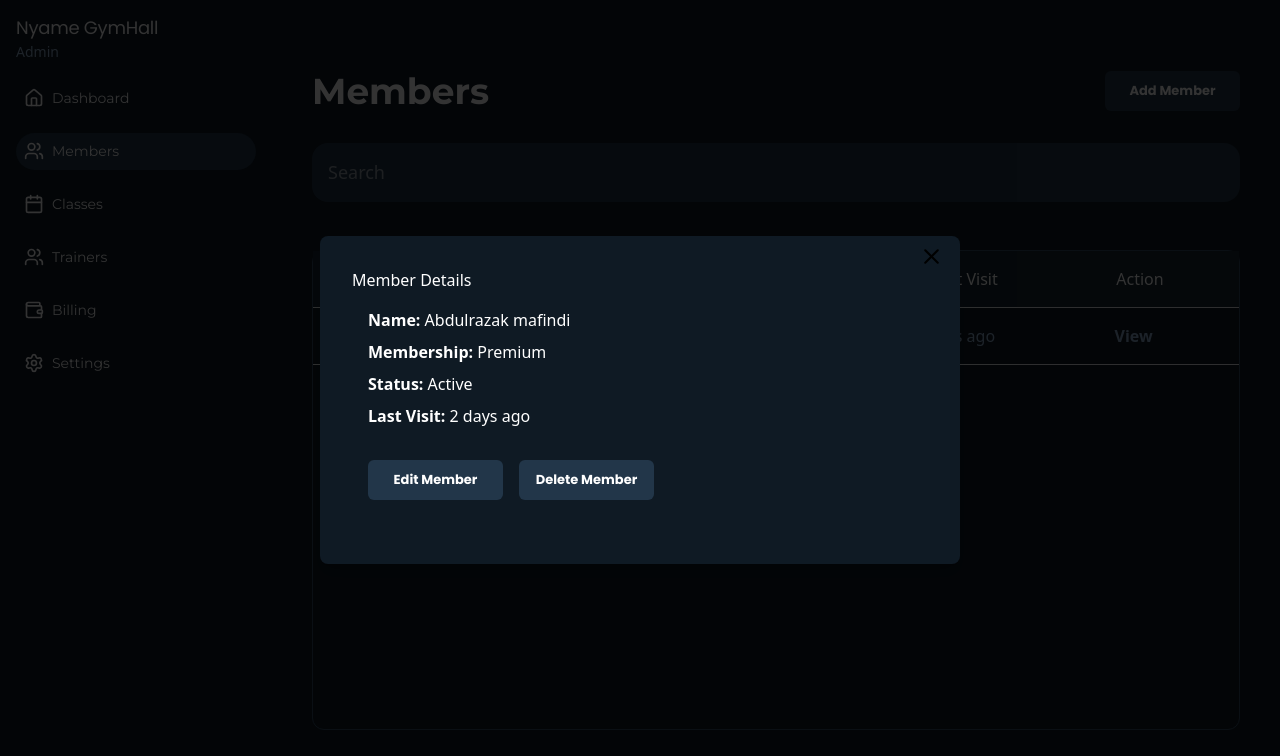
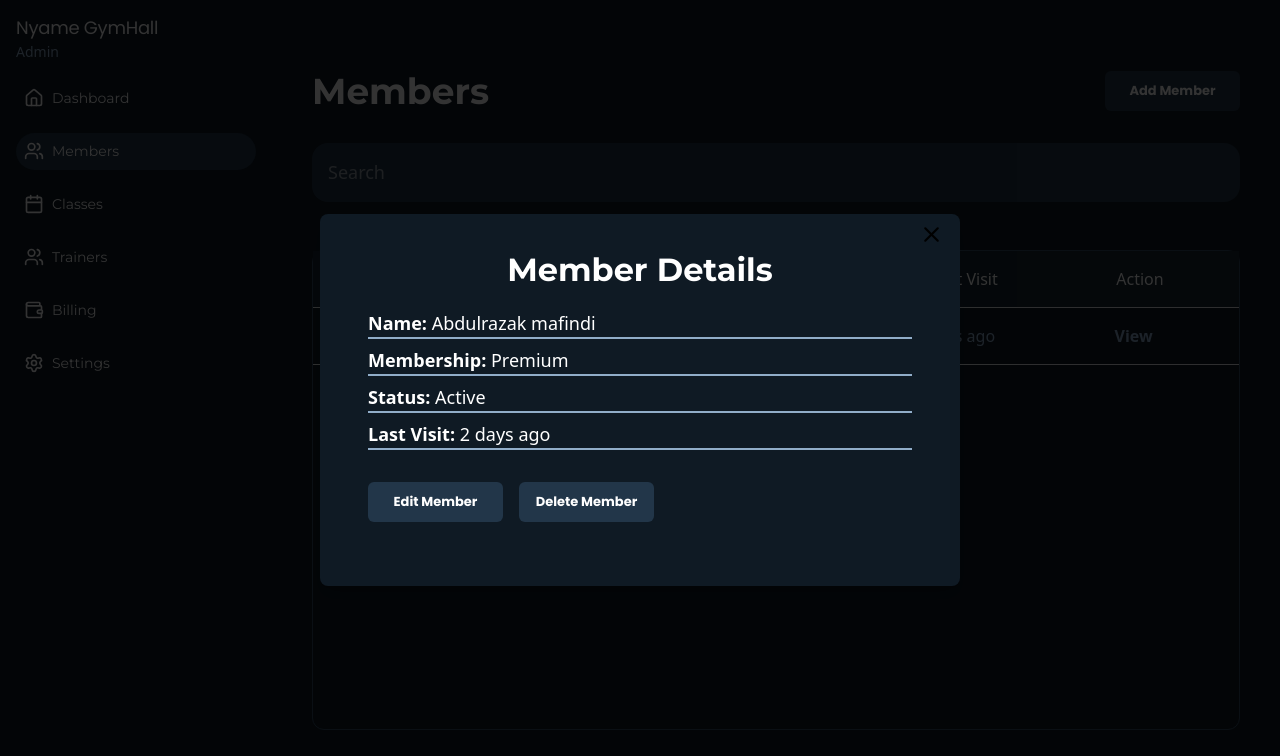
Before and after one commit to mafindijr/Gym-Management-System, a React (Vite) app: page /member in a window 1280 px wide. Both pictures are taken after a click on the element "View". Shown: the top 756 px of the page. Built offline with nearby package versions, Linux system fonts and the light colour scheme.

Commit message:
imrove the view form style for consistency

```diff
--- a/src/pages/members.jsx
+++ b/src/pages/members.jsx
@@ -162,9 +162,9 @@ export default function MembersDashboard() {
                 </Modal>
 
                 <Modal isOpen={openReview} onClose={() => { setOpenReview(false); setSelectedMember(null); setIsEditing(false); }}>
-                    <h2>Member Details</h2>
+                    <h2 className="text-center font-montserrat font-[700] text-[32px]">Member Details</h2>
                     {selectedMember && !isEditing && (
-                        <div className="p-4">
+                        <div className="p-4 divide-y-2 divide-adminsmtext text-[18px] font-[400]">
                             <div className="mb-2"><strong>Name:</strong> {selectedMember.name}</div>
                             <div className="mb-2"><strong>Membership:</strong> {selectedMember.membership}</div>
                             <div className="mb-2"><strong>Status:</strong> {selectedMember.status}</div>
```
